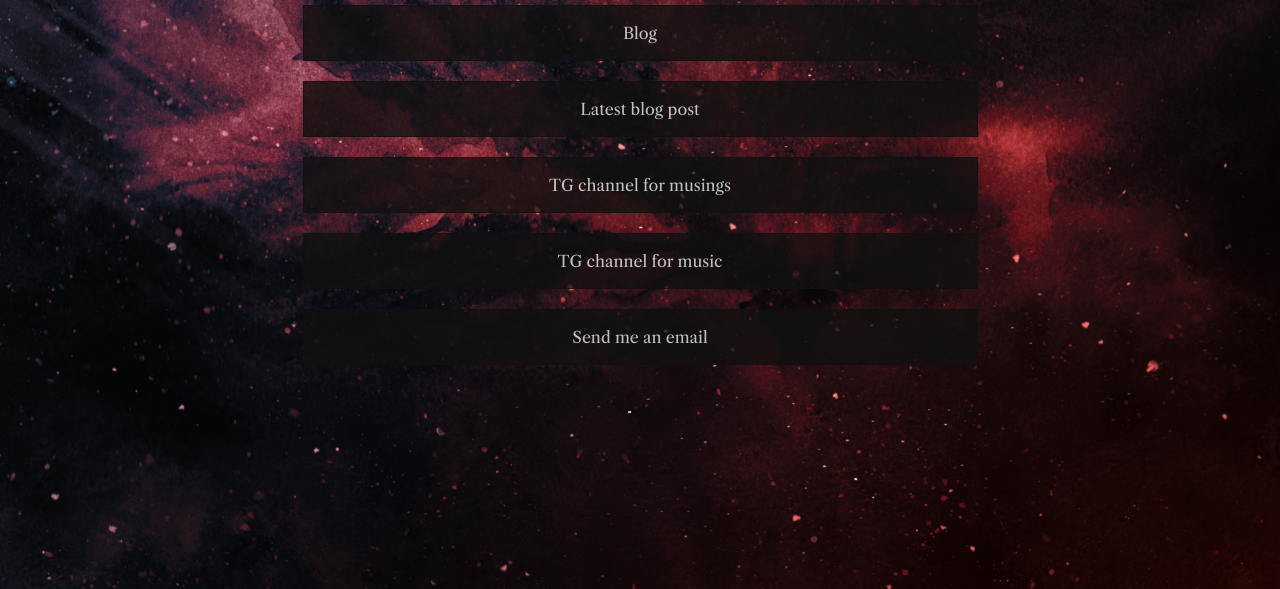
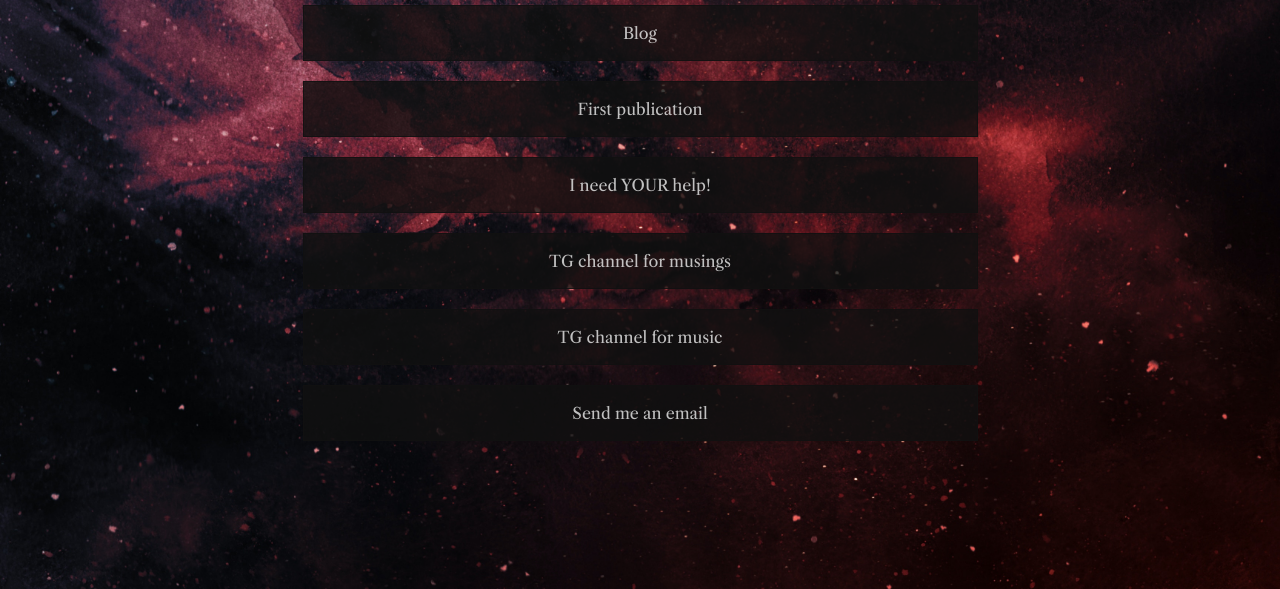
Before and after one commit to pseudolym/directory, a plain HTML site: page index.html in a window 1280 px wide. Shown: the part 211-800 px from the top of the page. Drawn offline with nearby package versions, Linux system fonts and the light colour scheme.

Commit message:
Updated links

```diff
--- a/index.html
+++ b/index.html
@@ -1,6 +1,7 @@
 <!DOCTYPE html>
 
 <html style="background-color: #262626">
+
 <head>
   <meta name="viewport" content="width=device-width, initial-scale=1" />
   <meta charset="UTF-8" />
@@ -10,27 +11,16 @@
 </head>
 
 <body>
-    <img
-      id="userPhoto"
-      src="https://i.postimg.cc/DyKV9rCr/black.png"
-      alt="The Void"
-    />
+  <img id="userPhoto" src="https://i.postimg.cc/DyKV9rCr/black.png" alt="The Void" />
+
 
   <a href="https://www.instagram.com/pseudolym" id="userName">@pseudolym</a>
-
   <div id="links">
-      <a class="link" href="https://listed.to/@pseudolym" target="_blank"
-        >Blog</a
-      >
-      <a class="link" href="https://listed.to/@pseudolym/32997" target="_blank"
-        >Latest blog post</a
-      >
-      <a class="link" href="https://t.me/s/pseudolym" target="_blank"
-        >TG channel for musings</a
-      >
-      <a class="link" href="https://t.me/s/ConsumptionGuide" target="_blank"
-        >TG channel for music</a
-      >
+    <a class="link" href="https://listed.to/@pseudolym" target="_blank">Blog</a>
+    <a class="link" href="https://rdcu.be/drBuh" target="_blank">First publication</a>
+    <a class="link" href="https://forms.gle/DQryvn8JhrvJ877w7" target="_blank">I need YOUR help!</a>
+    <a class="link" href="https://t.me/s/pseudolym" target="_blank">TG channel for musings</a>
+    <a class="link" href="https://t.me/s/ConsumptionGuide" target="_blank">TG channel for music</a>
     <script type="text/javascript">
       <!--
       // Adapted email protection script originally by Joe Maller
@@ -42,7 +32,8 @@
         '<A class="link" href="mailto:' + emailE + '">Send me an email</a>'
       );
 
-        //-->
+      //
+      -->
     </script>
 
     <noscript>
@@ -50,4 +41,5 @@
     </noscript>
   </div>
 </body>
+
 </html>
```
Lines whose indentation alone changed are shown as unchanged.
